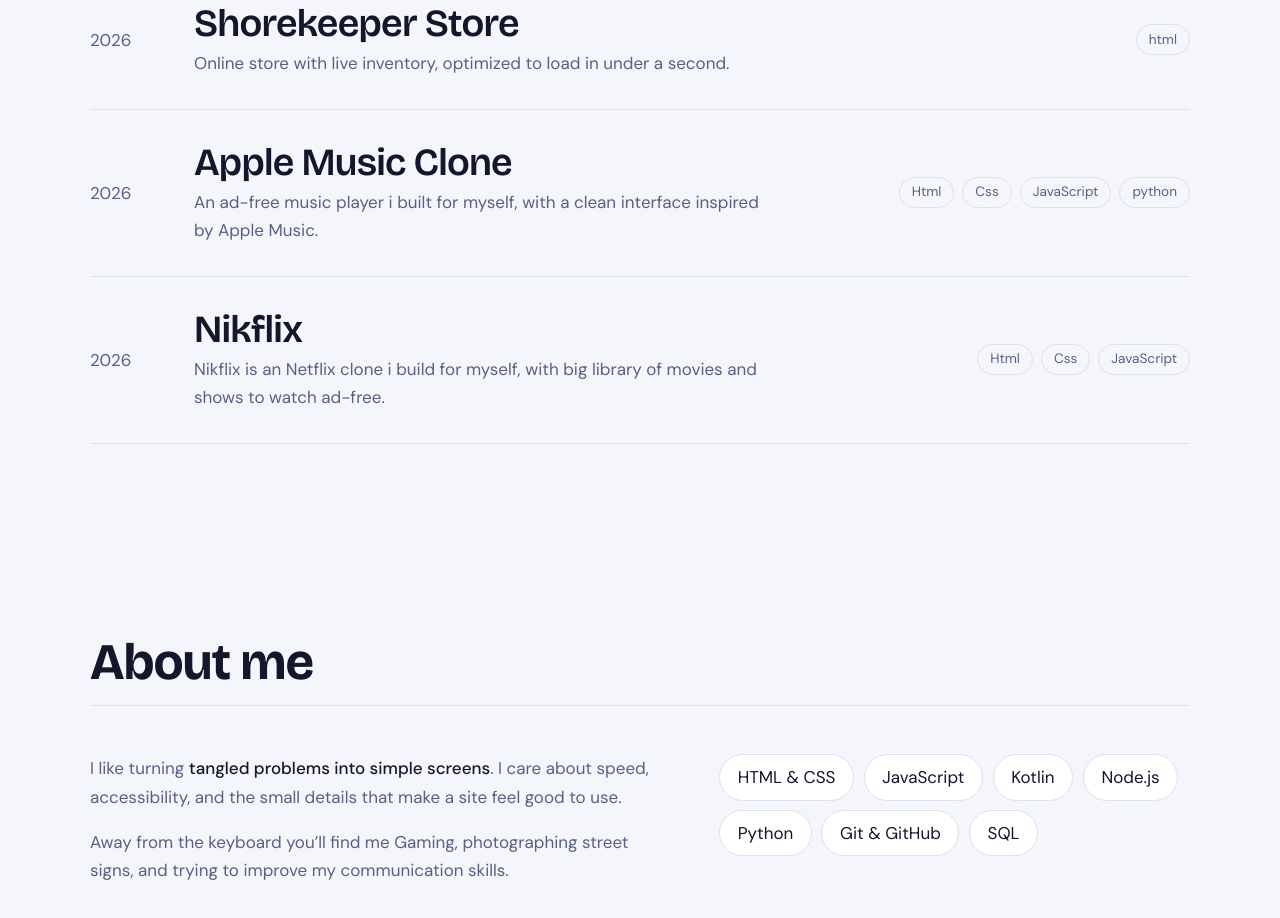
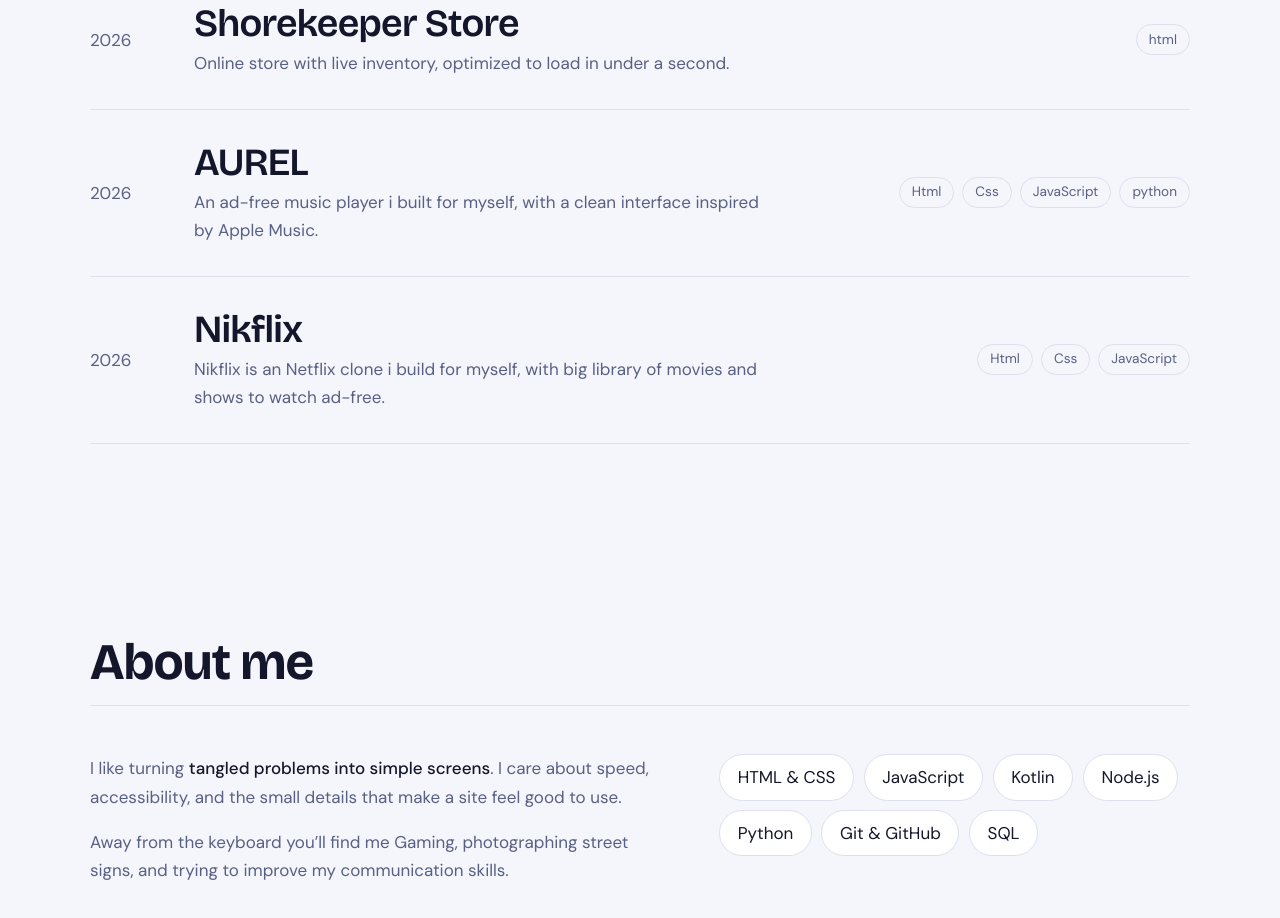
Before and after one commit to nikhilmeshram2006/nikhilmeshram2006.github.io, a plain HTML site: page index.html in a window 1280 px wide. Shown: the part 1212-2130 px from the top of the page. Drawn offline with nearby package versions, Linux system fonts and the light colour scheme.

Commit message:
Refactor index.html structure and content

```diff
--- a/index.html
+++ b/index.html
@@ -173,7 +173,7 @@ footer{border-top:1px solid var(--line);padding:2rem 0;color:var(--muted);font-s
         </a>
         <a class="rv" style="--d:1" href="https://nikhilmeshram2006.github.io/apple-music-clone-for-me-only/">
           <span class="yr">2026</span>
-          <div><h3>Apple Music Clone</h3><p>An ad-free music player i built for myself, with a clean interface inspired by Apple Music.</p></div>
+          <div><h3>AUREL</h3><p>An ad-free music player i built for myself, with a clean interface inspired by Apple Music.</p></div>
           <ul class="tags"><li>Html</li><li>Css</li><li>JavaScript</li><li>python</li></ul>
         </a>
         <a class="rv" href="https://nikhilmeshram2006.github.io/Nikflix/">
```
